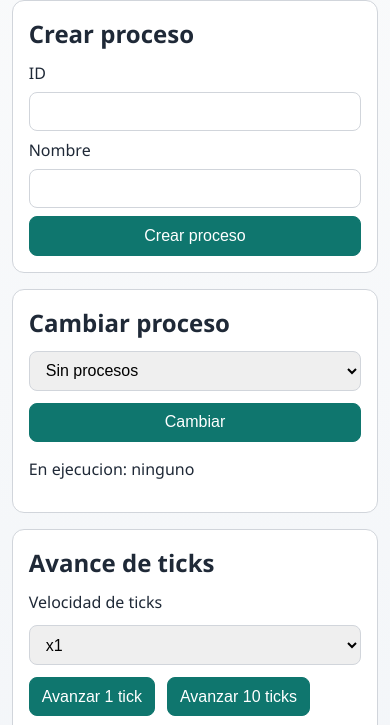
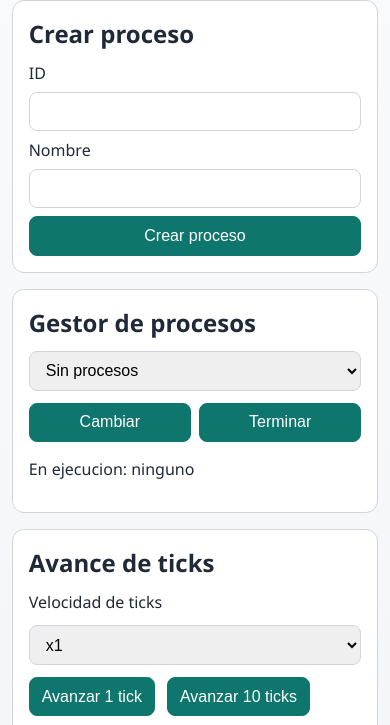
Before and after one commit to nicopulido/OS, a plain HTML site: page Process-state-simulator/index.html in a window 390 px wide. Shown: the part 87-812 px from the top of the page. Drawn offline with Linux system fonts and the light colour scheme.

Commit message:
feat: add terminate process button and update UI layout for process management

```diff
--- a/Process-state-simulator/app.js
+++ b/Process-state-simulator/app.js
@@ -7,6 +7,7 @@ const processIdInput = document.getElementById('process-id');
 const processNameInput = document.getElementById('process-name');
 const processSelect = document.getElementById('process-select');
 const switchProcessBtn = document.getElementById('switch-process-btn');
+const terminateProcessBtn = document.getElementById('terminate-process-btn');
 const tickSpeedSelect = document.getElementById('tick-speed');
 const tick1Btn = document.getElementById('tick-1-btn');
 const tick10Btn = document.getElementById('tick-10-btn');
@@ -186,6 +187,11 @@ switchProcessBtn.addEventListener('click', () => {
   refreshUI();
 });
 
+terminateProcessBtn.addEventListener('click', () => {
+  os.terminateProcess();
+  refreshUI();
+});
+
 leftClickBtn.addEventListener('click', () => {
   tickStatusLabel.textContent = 'Raton: boton izquierdo presionado.';
 });
--- a/Process-state-simulator/index.html
+++ b/Process-state-simulator/index.html
@@ -26,12 +26,15 @@
         </section>
 
         <section class="card">
-          <h2>Cambiar proceso</h2>
+          <h2>Gestor de procesos</h2>
           <div class="switch-row">
             <select id="process-select" aria-label="Seleccionar proceso">
               <option value="">Sin procesos</option>
             </select>
-            <button id="switch-process-btn" type="button">Cambiar</button>
+            <div class="manager-actions">
+              <button id="switch-process-btn" type="button">Cambiar</button>
+              <button id="terminate-process-btn" type="button">Terminar</button>
+            </div>
           </div>
           <p id="running-process">En ejecucion: ninguno</p>
         </section>
--- a/Process-state-simulator/styles.css
+++ b/Process-state-simulator/styles.css
@@ -78,6 +78,12 @@ h2 {
   display: grid;
   grid-template-columns: 1fr auto;
   gap: 0.75rem;
+}
+
+.manager-actions {
+  display: grid;
+  grid-template-columns: repeat(2, auto);
+  gap: 0.5rem;
 }
 
 .tick-controls {
@@ -190,6 +196,10 @@ select:disabled {
     grid-template-columns: 1fr;
   }
 
+  .manager-actions {
+    grid-template-columns: repeat(2, minmax(0, 1fr));
+  }
+
   .tick-controls {
     grid-template-columns: 1fr;
   }
```
